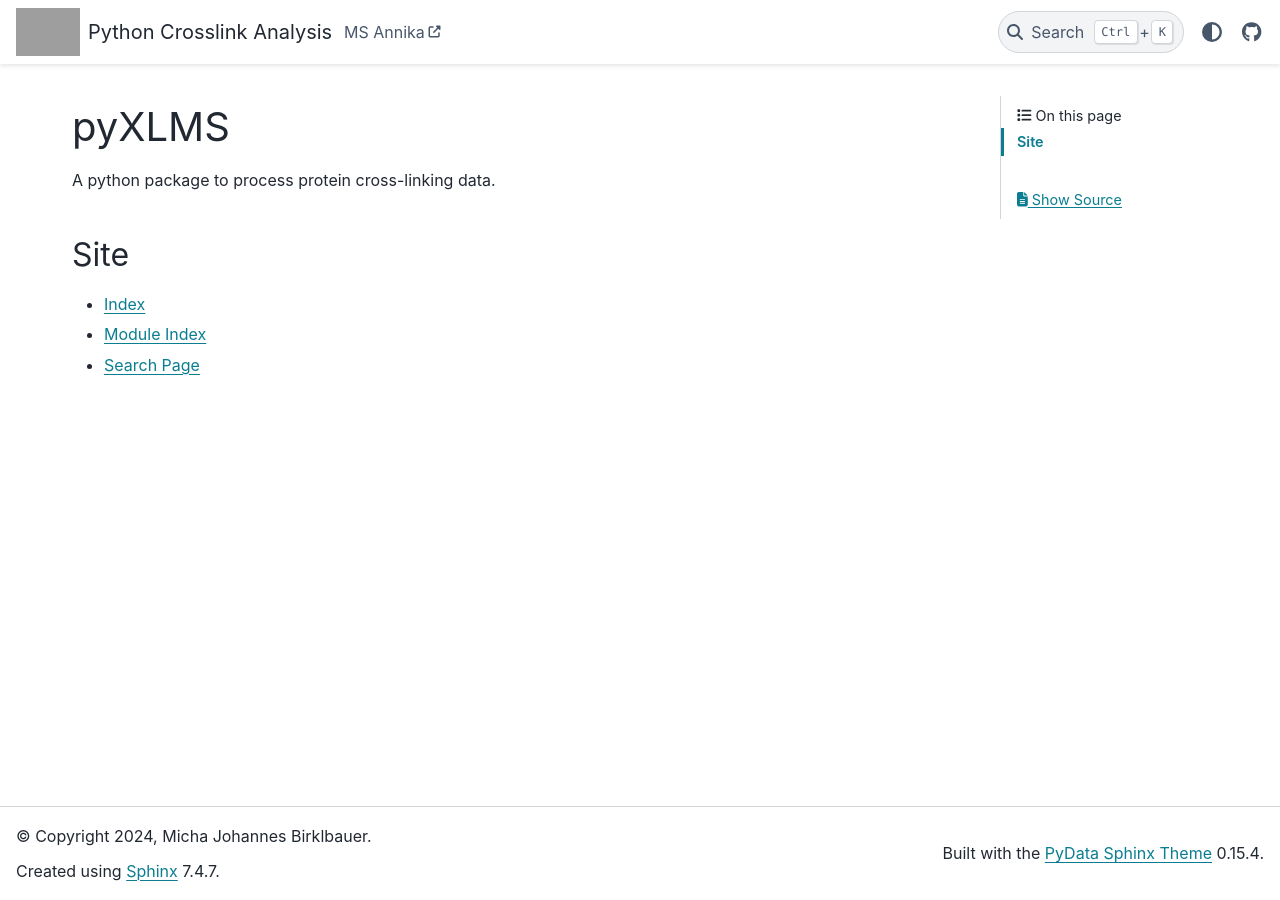
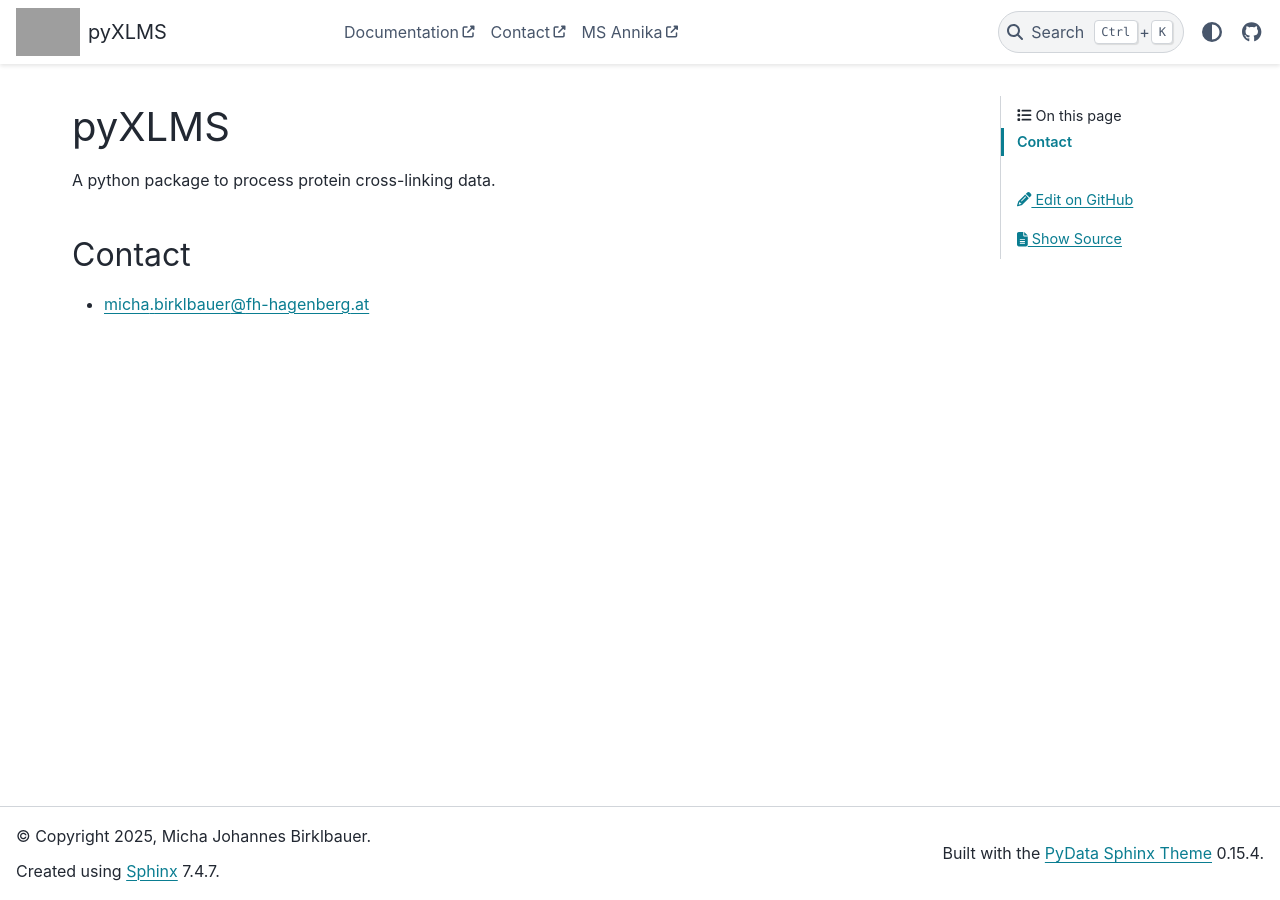
Before and after one commit to hgb-bin-proteomics/pyXLMS, a Sphinx documentation site: the page built from sphinx/index.rst, in a window 1280 px wide. Built offline with Sphinx 7.4.7 and the PyData theme 0.15.4, drawn with Linux system fonts in a browser that asks for light colours; pages that are not in the unit, such as notebooks, are missing from menus; grey boxes are pictures that could not be loaded.

```diff
--- a/sphinx/conf.py
+++ b/sphinx/conf.py
@@ -12,7 +12,7 @@ sys.path.insert(0, os.path.abspath("../src/"))
 # https://www.sphinx-doc.org/en/master/usage/configuration.html#project-information
 
 project = "pyXLMS"
-copyright = "2024, Micha Johannes Birklbauer"
+copyright = "2025, Micha Johannes Birklbauer"
 author = "Micha Johannes Birklbauer"
 version = "0.2"
 release = "0.2.0"
@@ -25,6 +25,7 @@ extensions = [
     "sphinx.ext.autosummary",
     "sphinx.ext.napoleon",
     "sphinx.ext.viewcode",
+    "myst_parser",
 ]
 
 templates_path = ["_templates"]
@@ -48,12 +49,14 @@ html_favicon = (
 html_theme = "pydata_sphinx_theme"
 html_theme_options = {
     "logo": {
-        "alt_text": "pyXLMS - Home",
-        "text": "Python Crosslink Analysis",
+        "alt_text": "pyXLMS",
+        "text": "pyXLMS",
         "image_light": "https://github.com/hgb-bin-proteomics/MSAnnika/raw/master/logo/icons/icon.png",
         "image_dark": "https://github.com/hgb-bin-proteomics/MSAnnika/raw/master/logo/icons/icon.png",
     },
     "external_links": [
+        {"name": "Documentation", "url": "https://hgb-bin-proteomics.github.io/pyXLMS-docs"},
+        {"name": "Contact", "url": "https://github.com/hgb-bin-proteomics/pyXLMS?tab=readme-ov-file#contact"},
         {"name": "MS Annika", "url": "https://github.com/hgb-bin-proteomics/MSAnnika"}
     ],
     "icon_links": [
@@ -64,4 +67,13 @@ html_theme_options = {
             "type": "fontawesome",
         }
     ],
+    "use_edit_page_button": True,
+    "primary_sidebar_end": ["indices.html"],
 }
+html_context = {
+    "github_url": "https://github.com",
+    "github_user": "hgb-bin-proteomics",
+    "github_repo": "pyXLMS",
+    "github_version": "master",
+    "doc_path": "sphinx",
+}
--- a/sphinx/index.rst
+++ b/sphinx/index.rst
@@ -1,19 +1,9 @@
-.. Doc(rst): https://www.sphinx-doc.org/en/master/usage/restructuredtext/basics.html
-
-pyXLMS
-======
-
-A python package to process protein cross-linking data.
+.. include:: ../README.md
+   :parser: myst_parser.sphinx_
 
 .. toctree::
    :maxdepth: 2
+   :hidden:
    :caption: Contents:
 
    modules
-
-Site
-----
-
-* :ref:`genindex`
-* :ref:`modindex`
-* :ref:`search`
```
